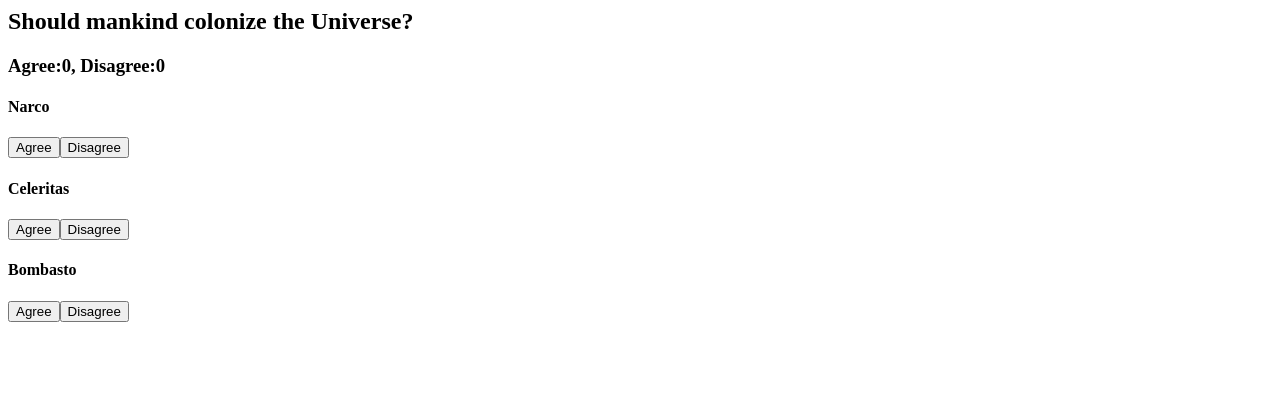
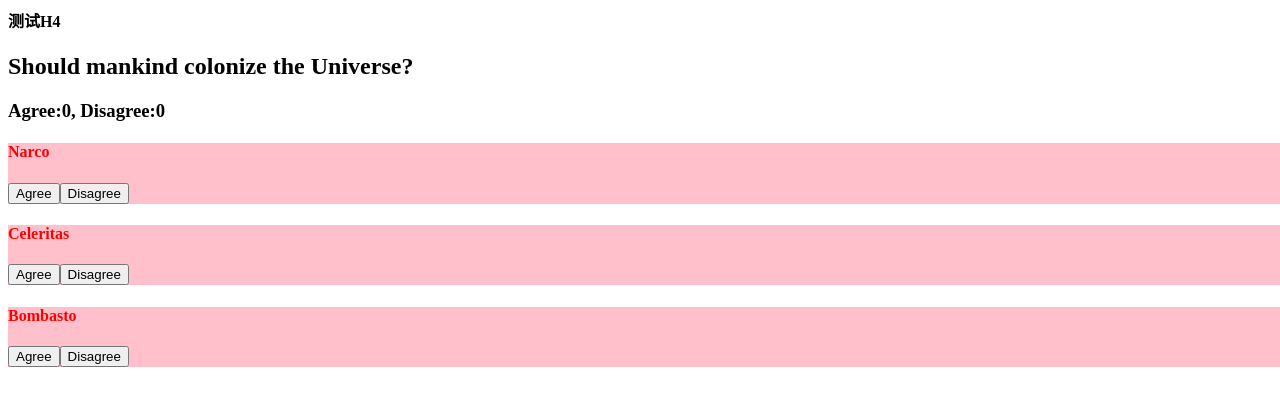
Before and after one commit to m2maomao/angular-tutorial, an Angular app: page /vote in a window 1280 px wide. Shown: the top 406 px of the page. Built offline with nearby package versions, Linux system fonts and the light colour scheme.

Commit message:
5 files modified, 3 added

```diff
--- /dev/null
+++ b/src/app/ad-item.ts
@@ -0,0 +1,5 @@
+import { Type } from '@angular/core';
+
+export class AdItem {
+  constructor(public component: Type<any>, public data: any) {}
+}
--- /dev/null
+++ b/src/app/ad.directive.ts
@@ -0,0 +1,10 @@
+import { Directive, ViewContainerRef } from '@angular/core';
+
+@Directive({
+  selector: '[ad-host]'
+})
+export class AdDirective {
+
+  constructor(public viewContainerRef:ViewContainerRef) { }
+
+}
--- a/src/app/app.component.html
+++ b/src/app/app.component.html
@@ -23,4 +23,5 @@
   <a routerLink="/home" routerLinkActive="active">首页</a>
   <a routerLink="/news" routerLinkActive="active">新闻</a>
 </header> -->
+<h4>测试H4</h4>
 <router-outlet></router-outlet>
--- a/src/app/app.module.ts
+++ b/src/app/app.module.ts
@@ -23,10 +23,11 @@ import { CounterParentComponent } from './counter-parent/counter-parent.componen
 import { MissionService } from './mission.service';
 import { MissionControlComponent } from './missioncontrol.component';
 import { AstronautComponent } from './astronaut.component';
+import { AdDirective } from './ad.directive';
 
 @NgModule({
   imports:      [ BrowserModule, FormsModule, HttpClientModule, AppRoutingModule ],
-  declarations: [ AppComponent, HeroChildComponent, HeroParentComponent, NameChildComponent, NameParentComponent, VersionParentComponent, VersionChildComponent, NewsComponent, HeaderComponent, TransitionComponent, HttpComponent, HomeComponent, VotetakerComponent, VoterComponent, CountdownTimerComponent, CounterParentComponent,MissionControlComponent, AstronautComponent ],
+  declarations: [ AppComponent, HeroChildComponent, HeroParentComponent, NameChildComponent, NameParentComponent, VersionParentComponent, VersionChildComponent, NewsComponent, HeaderComponent, TransitionComponent, HttpComponent, HomeComponent, VotetakerComponent, VoterComponent, CountdownTimerComponent, CounterParentComponent,MissionControlComponent, AstronautComponent, AdDirective ],
   bootstrap:    [ AppComponent ],
   providers: [MissionService]
 })
--- a/src/app/voter/voter.component.css
+++ b/src/app/voter/voter.component.css
@@ -0,0 +1,9 @@
+h4{
+  /* color:#666 */
+}
+.box{
+  background:pink;
+}
+:host(.red) {
+  color:red;
+}
--- a/src/app/voter/voter.component.html
+++ b/src/app/voter/voter.component.html
@@ -1,3 +1,5 @@
-<h4>{{name}}</h4>
-<button (click)="vote(true)" [disabled]="didVote">Agree</button>
-<button (click)="vote(false)" [disabled]="didVote">Disagree</button>
+<div class="box">
+  <h4 class="red">{{name}}</h4>
+  <button (click)="vote(true)" [disabled]="didVote">Agree</button>
+  <button (click)="vote(false)" [disabled]="didVote">Disagree</button>
+</div>
--- a/src/app/votetaker/votetaker.component.html
+++ b/src/app/votetaker/votetaker.component.html
@@ -1,3 +1,3 @@
 <h2>Should mankind colonize the Universe?</h2>
 <h3>Agree:{{agreed}}, Disagree:{{disagreed}}</h3>
-<app-voter *ngFor="let voter of voters" [name]="voter" (voted)="onVoted($event)"></app-voter>
+<app-voter *ngFor="let voter of voters" [name]="voter" (voted)="onVoted($event)" class="red"></app-voter>
```
Also changed, not shown: src/app/ad-banner.component.ts (added, +51 -0 lines).
